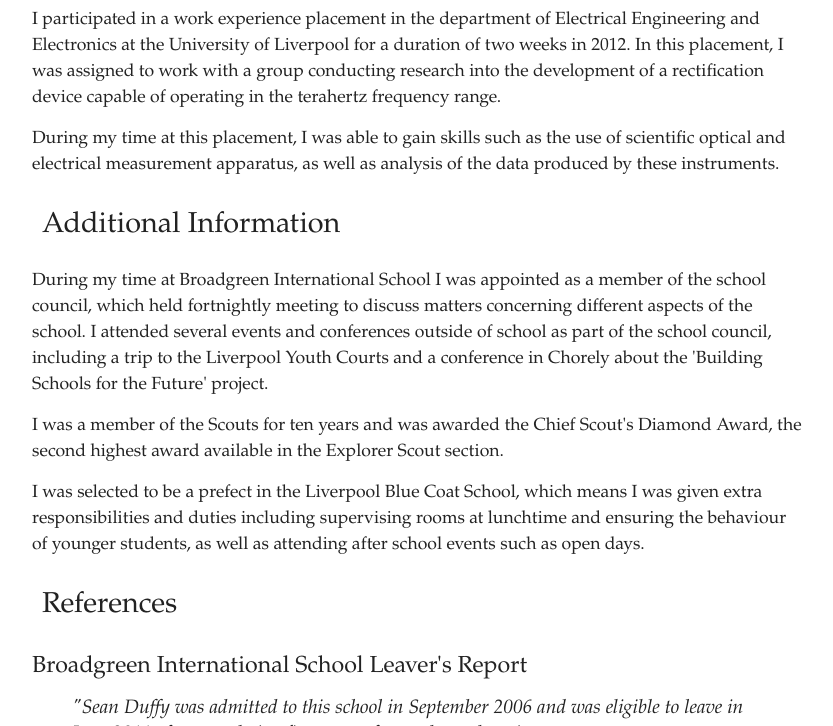
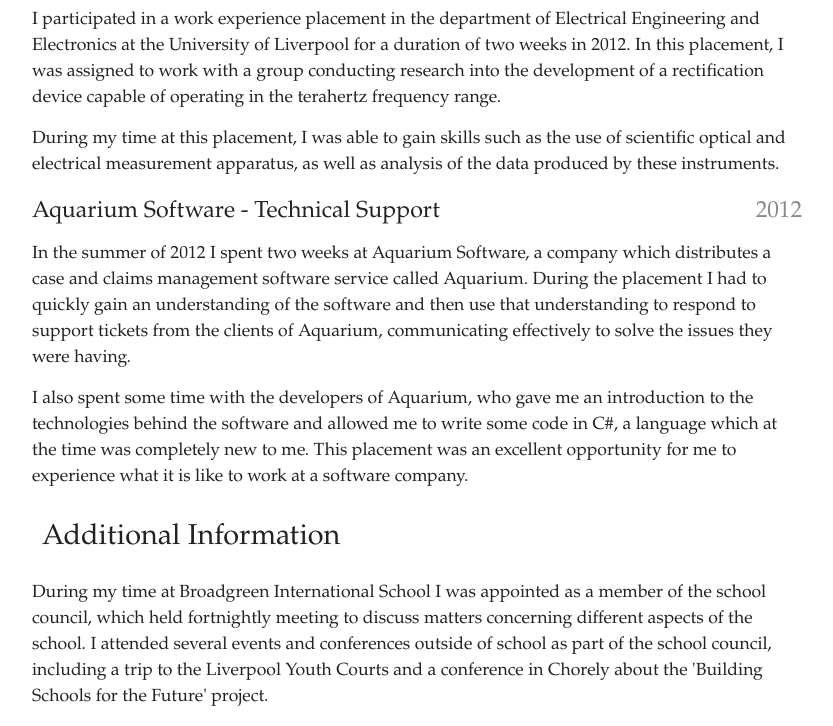
Before and after one commit to sean-duffy/blog-old, a Django app: template blog/templates/main/cv.html in a window 1280 px wide. Shown: the part 2298-3024 px from the top of the page, without its empty margins (223-1056 px from the left). Run offline with Django 3.2, Linux system fonts and the light colour scheme; the template is opened without the code that fills it, so the values that code supplies are empty; some web fonts are replaced.

Commit message:
Added Aquarium placement to CV

```diff
--- a/blog/templates/main/cv.html
+++ b/blog/templates/main/cv.html
@@ -153,6 +153,13 @@
 			<p>
 				During my time at this placement, I was able to gain skills such as the use of scientific optical and electrical measurement apparatus, as well as analysis of the data produced by these instruments.
 			</p>
+			<h3>Aquarium Software - Technical Support <span>2012</span></h3>
+			<p>
+				In the summer of 2012 I spent two weeks at Aquarium Software, a company which distributes a case and claims management software service called Aquarium. During the placement I had to quickly gain an understanding of the software and then use that understanding to respond to support tickets from the clients of Aquarium, communicating effectively to solve the issues they were having.
+			</p>
+			<p>
+				I also spent some time with the developers of Aquarium, who gave me an introduction to the technologies behind the software and allowed me to write some code in C#, a language which at the time was completely new to me. This placement was an excellent opportunity for me to experience what it is like to work at a software company.
+			</p>
 
 			<h2>Additional Information</h2>
 			<p>
```
